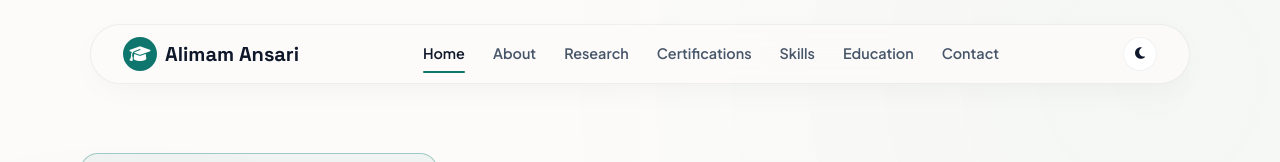
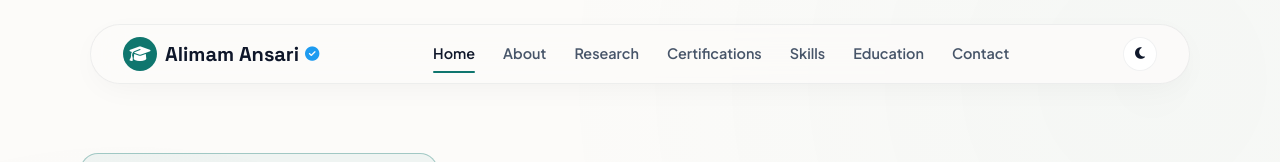
Before and after one commit to alimamansari/alimamansari, a plain HTML site: page index.html in a window 1280 px wide. Shown: the top 162 px of the page. Drawn offline with nearby package versions, Linux system fonts and the light colour scheme; a web font is replaced by a local one.

Commit message:
Added verified tick icon next to name in navbar

```diff
--- a/index.html
+++ b/index.html
@@ -88,7 +88,7 @@
     <header class="header" id="header">
         <a href="#hero" class="logo">
             <span class="logo-icon"><i class="fa-solid fa-graduation-cap"></i></span>
-            Alimam Ansari
+            <span style="display: flex; align-items: center; gap: 6px;">Alimam Ansari <i class="fa-solid fa-circle-check" style="color: #1d9bf0; font-size: 0.9rem;" title="Verified Profile"></i></span>
         </a>
 
         <nav class="nav" id="nav-menu">
```
